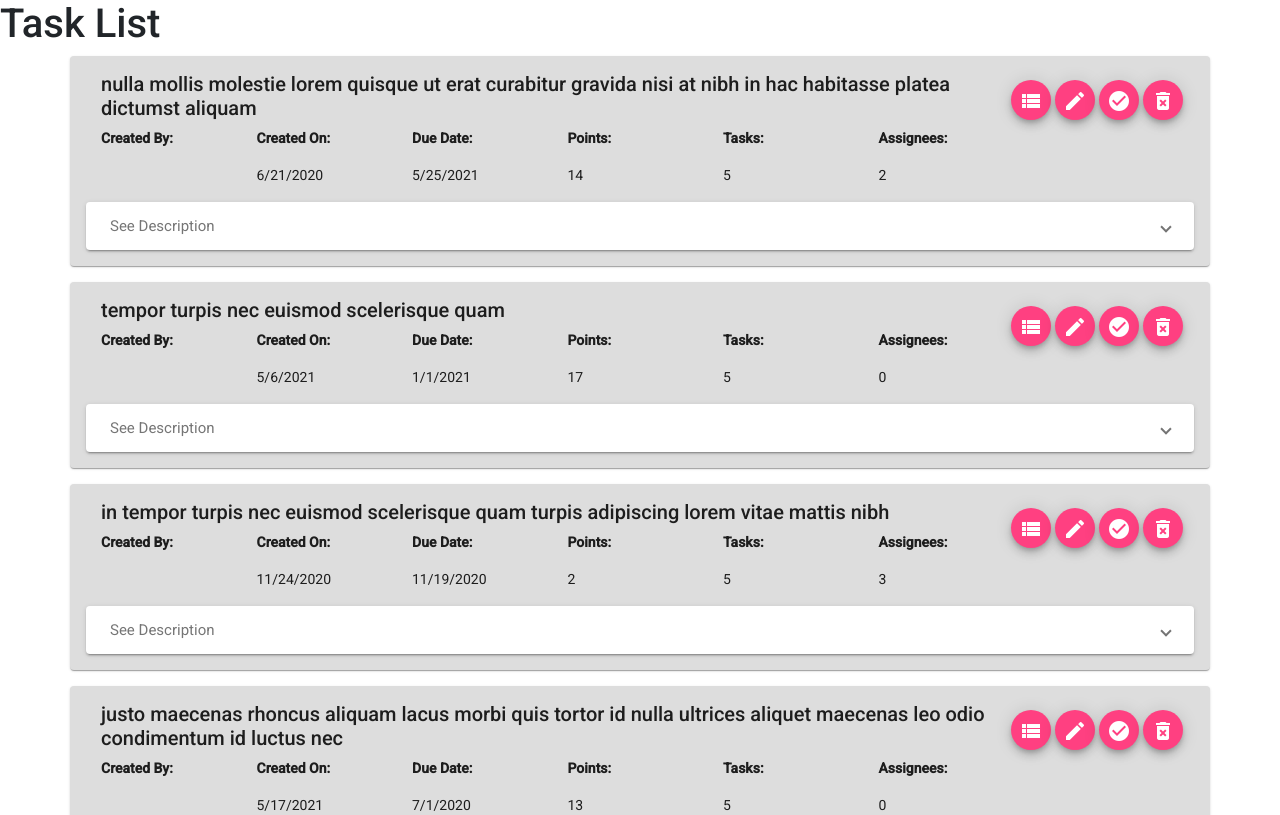
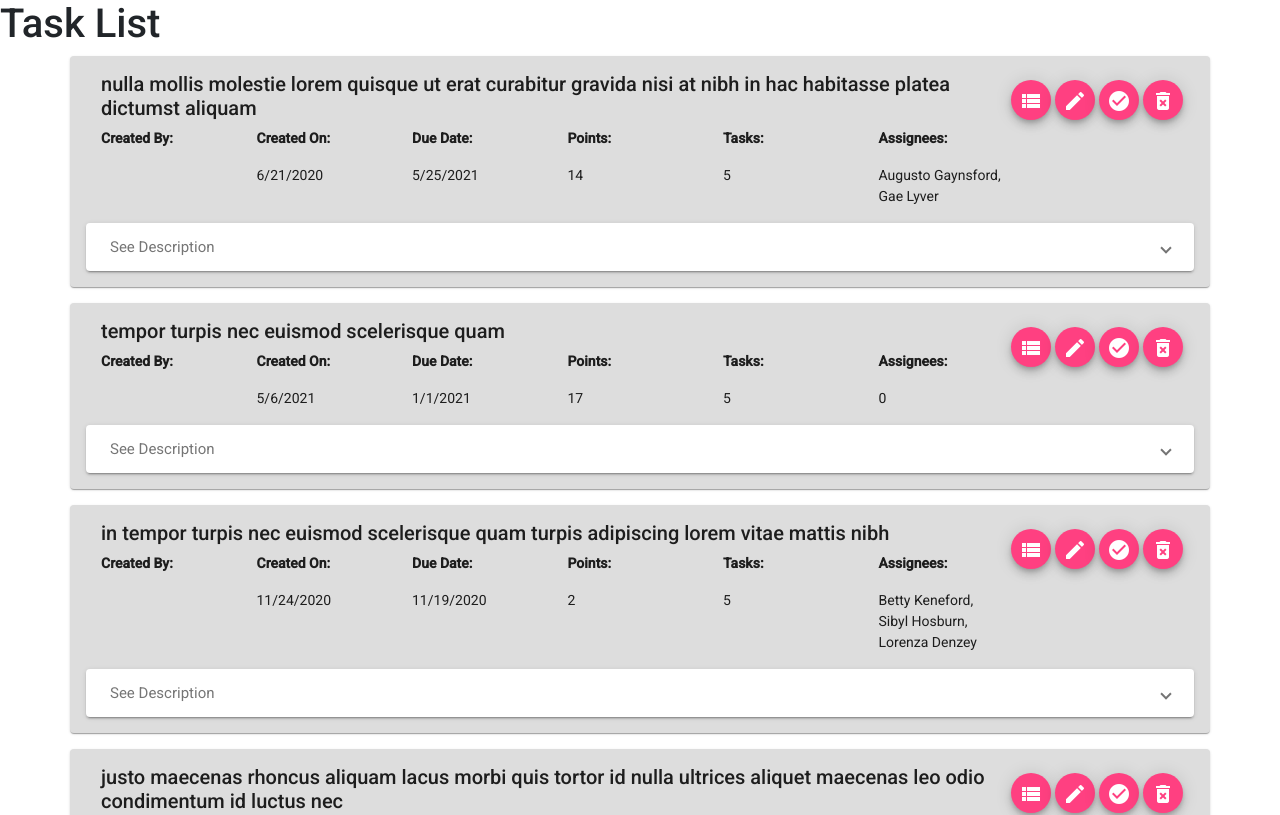
Before and after one commit to walkersoft/graceland-angular, an Angular app: page / in a window 1280 px wide. Shown: the top 815 px of the page. Built offline with nearby package versions, Linux system fonts and the light colour scheme.

Commit message:
added some names to my unpretty task view

```diff
--- a/src/app/app.component.html
+++ b/src/app/app.component.html
@@ -37,7 +37,10 @@
           </div>
           <div class="col-md-2">
             <p><strong>Assignees:</strong></p>
-            <p>{{ task.assignees == null ? 0 : task.assignees.length }}</p>
+            <p *ngIf="task.assignees === null">0</p>
+            <p *ngIf="task.assignees !== null">
+              <span>{{ getAssignees(task) }}</span>
+            </p>
           </div>
         </div>
         <mat-expansion-panel>
--- a/src/app/app.component.ts
+++ b/src/app/app.component.ts
@@ -11,6 +11,12 @@ export class AppComponent implements OnInit {
 
   ngOnInit(): void {
     this.tasks = JSON.parse(this.taskData);
+  }
+
+  getAssignees(task: ITask): string {
+    let names: string[] = [];
+    task.assignees.forEach(t => names.push(t.firstName + " " + t.lastName));
+    return names.join(", ");
   }
 
   //this stupidity is just for fun
--- a/src/app/app.module.ts
+++ b/src/app/app.module.ts
@@ -8,6 +8,7 @@ import { MatButtonModule } from '@angular/material/button';
 import { MatIconModule } from '@angular/material/icon';
 import { MatCardModule } from '@angular/material/card';
 import { MatExpansionModule } from '@angular/material/expansion';
+import { MatTooltipModule } from '@angular/material/tooltip';
 
 @NgModule({
   declarations: [
@@ -20,7 +21,8 @@ import { MatExpansionModule } from '@angular/material/expansion';
     MatButtonModule,
     MatIconModule,
     MatCardModule,
-    MatExpansionModule
+    MatExpansionModule,
+    MatTooltipModule,
   ],
   providers: [],
   bootstrap: [AppComponent]
```
